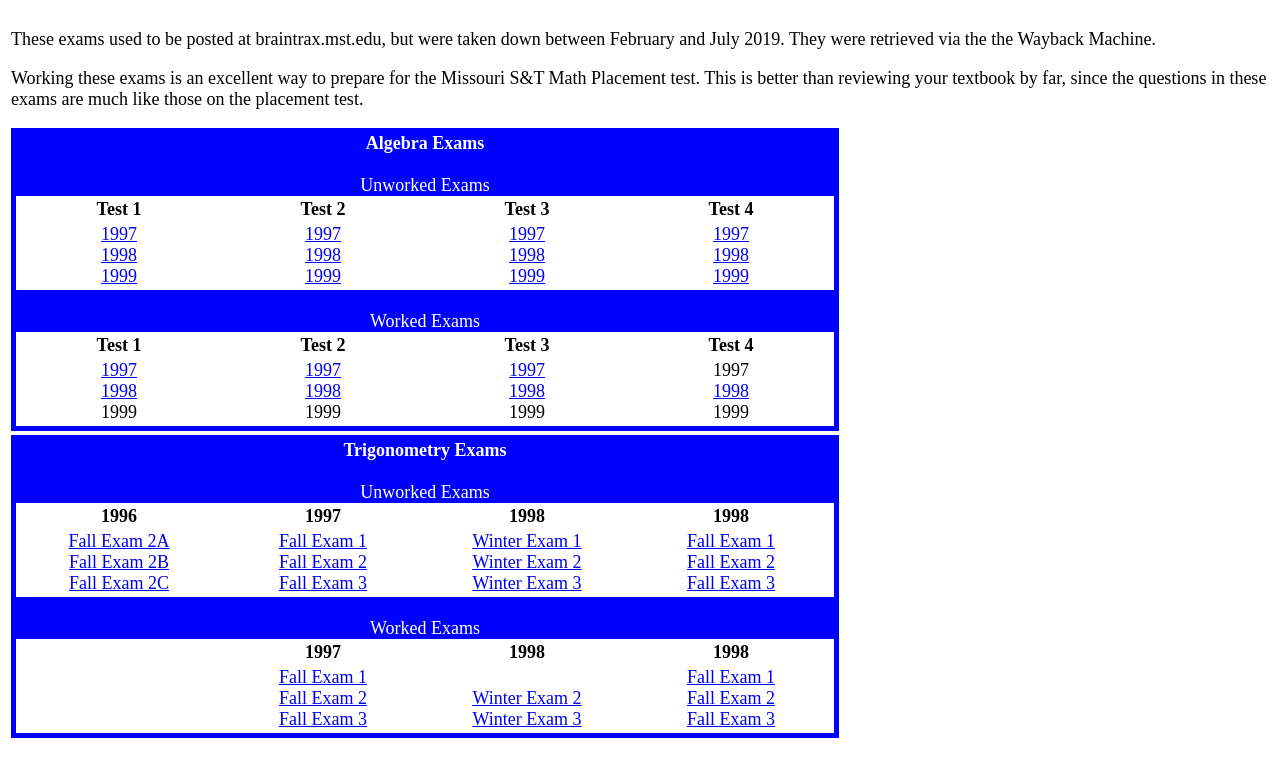
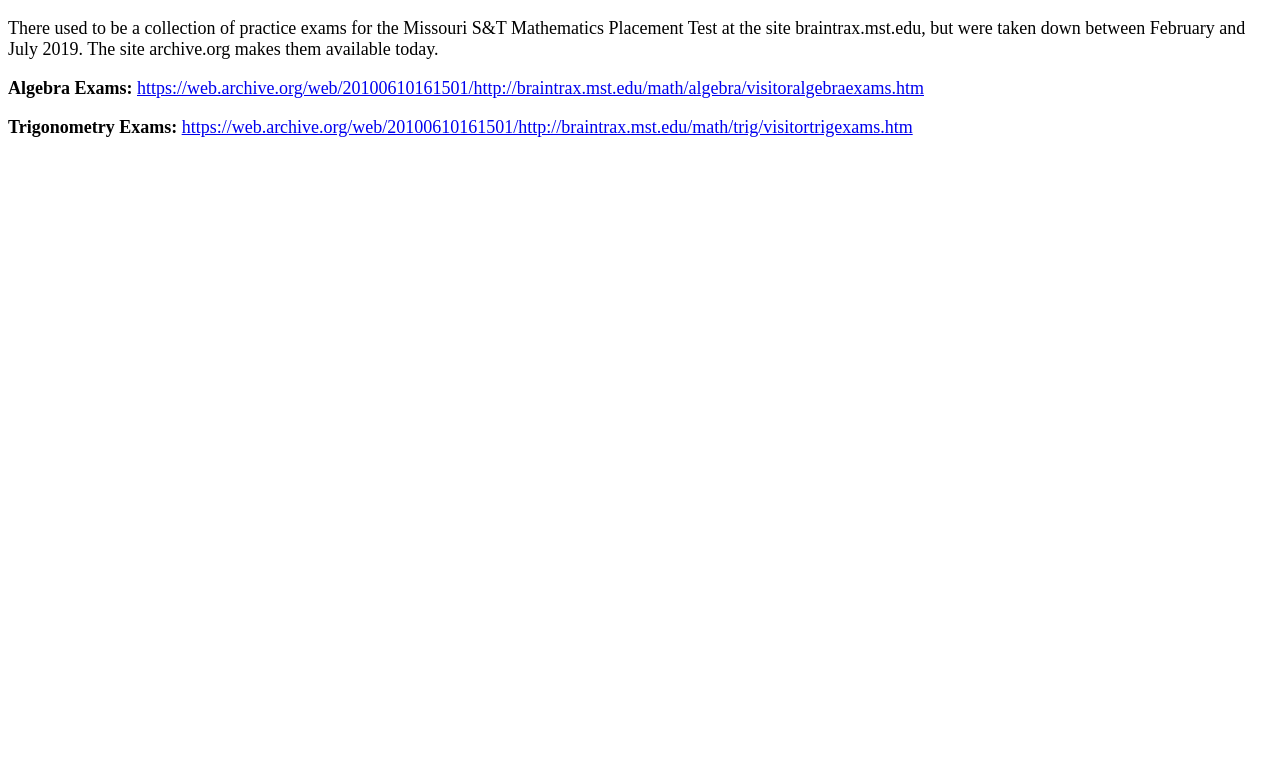
Before and after one commit to winkelmantanner/mstMathPlacementExamPrep, a plain HTML site: page index.html in a window 1280 px wide. Drawn offline with Linux system fonts and the light colour scheme.

Commit message:
Change index.html: link to originals rather than linking to my github-hosted copies.

```diff
--- a/index.html
+++ b/index.html
@@ -5,174 +5,20 @@
     <meta name="description" content="A collection of practice exams for preparing for the Missouri S&T Math Placement Test.  These used to be on the 'braintrax' site, but were taken down.">
     <meta name="viewport" content="width=device-width, initial-scale=1">
     <style type='text/css'>
-      td {
-        width: 200px;
-        text-align: center;
-      }
-      .outertd {
-        width: auto;
-      }
-      p, div {
+      p {
         font-size: 18px;
       }
     </style>
   </head>
   <body>
-    <table>
-      <tr><td class="outertd">
-        <p style='text-align: left;'>
-          These exams used to be posted at braintrax.mst.edu, but were taken down between February and July 2019.  They were retrieved via the the Wayback Machine.
-        </p>
-        <p style='text-align: left;'>
-          Working these exams is an excellent way to prepare for the Missouri S&T Math Placement test.  This is better than reviewing your textbook by far, since the questions in these exams are much like those on the placement test.
-        </p>
-        <div style='background: blue; color: white; padding: 5px; float: left;'>
-          <strong>Algebra Exams</strong>
-
-          <br>
-          <br>
-
-          Unworked Exams
-          <table style='background: white; color: black;'>
-            <tr>
-              <th>Test 1</th>
-              <th>Test 2</th>
-              <th>Test 3</th>
-              <th>Test 4</th>
-            </tr>
-            <tr>
-              <td>
-                <a href='M4_exam_1_fs97.pdf'>1997</a><br>
-                <a href='M4_exam_1_fs98.pdf'>1998</a><br>
-                <a href='M4_exam_1_ws99.pdf'>1999</a>
-              </td>
-              <td>
-                <a href='M4_exam_2_fs97.pdf'>1997</a><br>
-                <a href='M4_exam_2_fs98.pdf'>1998</a><br>
-                <a href='M4_exam_2_ws99.pdf'>1999</a>
-              </td>
-              <td>
-                <a href='M4_exam_3_fs97.pdf'>1997</a><br>
-                <a href='M4_exam_3_fs98.pdf'>1998</a><br>
-                <a href='M4_exam_3_ws99.pdf'>1999</a>
-              </td>
-              <td>
-                <a href='M4_exam_4_fs97.pdf'>1997</a><br>
-                <a href='M4_exam4_fs98.pdf'>1998</a><br>
-                <a href='M4_exam_4_ws99.pdf'>1999</a>
-              </td>
-            </tr>
-          </table>
-
-          <br>
-
-          Worked Exams
-          <table style='background: white; color: black;'>
-            <tr>
-              <th>Test 1</th>
-              <th>Test 2</th>
-              <th>Test 3</th>
-              <th>Test 4</th>
-            </tr>
-            <tr>
-              <td>
-                <a href='fall97exam1.pdf'>1997</a><br>
-                <a href='fall98exam1.pdf'>1998</a><br>
-                1999
-              </td>
-              <td>
-                <a href='fall97exam2.pdf'>1997</a><br>
-                <a href='fall98exam2.pdf'>1998</a><br>
-                1999
-              </td>
-              <td>
-                <a href='fall97exam3.pdf'>1997</a><br>
-                <a href='fall98exam3.pdf'>1998</a><br>
-                1999
-              </td>
-              <td>
-                1997<br>
-                <a href='fall98exam4.pdf'>1998</a><br>
-                1999
-              </td>
-            </tr>
-          </table>
-        </div>
-      </td></tr>
-
-
-
-      <tr><td class="outertd">
-        <div style='background: blue; color: white; padding: 5px; float: left;'>
-          <strong>Trigonometry Exams</strong>
-
-          <br>
-          <br>
-
-          Unworked Exams
-          <table style='background: white; color: black;'>
-            <tr>
-              <th>1996</th>
-              <th>1997</th>
-              <th>1998</th>
-              <th>1998</th>
-            </tr>
-            <tr>
-              <td>
-                <a href='Oct96Exam2.pdf'>Fall Exam 2A</a><br>
-                <a href='fs96exam2.pdf'>Fall Exam 2B</a><br>
-                <a href='fs96exam2B.pdf'>Fall Exam 2C</a>
-              </td>
-              <td>
-                <a href='fs97ex1.pdf'>Fall Exam 1</a><br>
-                <a href='fs97exam2.pdf'>Fall Exam 2</a><br>
-                <a href='fs97exam3.pdf'>Fall Exam 3</a>
-              </td>
-              <td>
-                <a href='ws98ex1.pdf'>Winter Exam 1</a><br>
-                <a href='ws98exam2.pdf'>Winter Exam 2</a><br>
-                <a href='ws98exam3.pdf'>Winter Exam 3</a>
-              </td>
-              <td>
-                <a href='fs98ex1.pdf'>Fall Exam 1</a><br>
-                <a href='fs98ex2.pdf'>Fall Exam 2</a><br>
-                <a href='fs98ex3.pdf'>Fall Exam 3</a>
-              </td>
-            </tr>
-          </table>
-
-          <br>
-
-          Worked Exams
-          <table style='background: white; color: black;'>
-            <tr>
-              <th></th>
-              <th>1997</th>
-              <th>1998</th>
-              <th>1998</th>
-            </tr>
-            <tr>
-              <td>
-              </td>
-              <td>
-                <a href='fs97ex1key.pdf'>Fall Exam 1</a><br>
-                <a href='fs97ex2key.pdf'>Fall Exam 2</a><br>
-                <a href='fs97ex3key.pdf'>Fall Exam 3</a>
-              </td>
-              <td>
-                <br>
-                <a href='ws98ex2key.pdf'>Winter Exam 2</a><br>
-                <a href='ws98ex3key.pdf'>Winter Exam 3</a>
-              </td>
-              <td>
-                <a href='fs98ex1key.pdf'>Fall Exam 1</a><br>
-                <a href='fs98ex2key.pdf'>Fall Exam 2</a><br>
-                <a href='fs98ex3key.pdf'>Fall Exam 3</a>
-              </td>
-            </tr>
-          </table>
-        </div>
-      </td></tr>
-    </table>
+    <p style='text-align: left;'>
+      There used to be a collection of practice exams for the Missouri S&T Mathematics Placement Test at the site braintrax.mst.edu, but were taken down between February and July 2019.  The site archive.org makes them available today.
+    </p>
+    <p style='text-align: left;'>
+      <strong>Algebra Exams: </strong><a href="https://web.archive.org/web/20100610161501/http://braintrax.mst.edu/math/algebra/visitoralgebraexams.htm">https://web.archive.org/web/20100610161501/http://braintrax.mst.edu/math/algebra/visitoralgebraexams.htm</a>
+    </p>
+    <p style='text-align: left;'>
+      <strong>Trigonometry Exams: </strong><a href="https://web.archive.org/web/20100610161501/http://braintrax.mst.edu/math/trig/visitortrigexams.htm">https://web.archive.org/web/20100610161501/http://braintrax.mst.edu/math/trig/visitortrigexams.htm</a>
+    </p>
   </body>
 </html>
```
Also changed, not shown: 1 other file.
